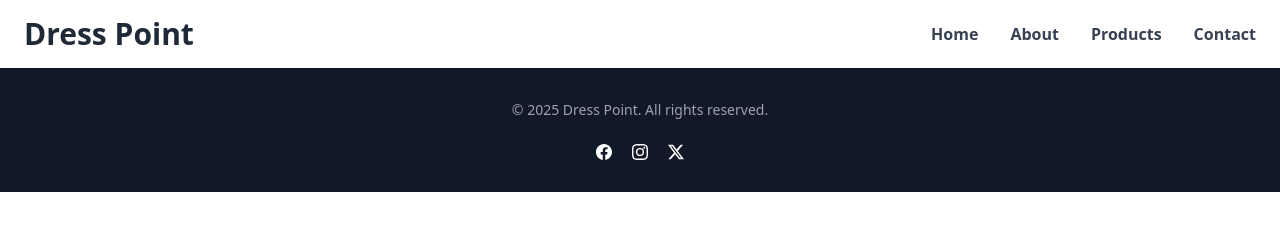
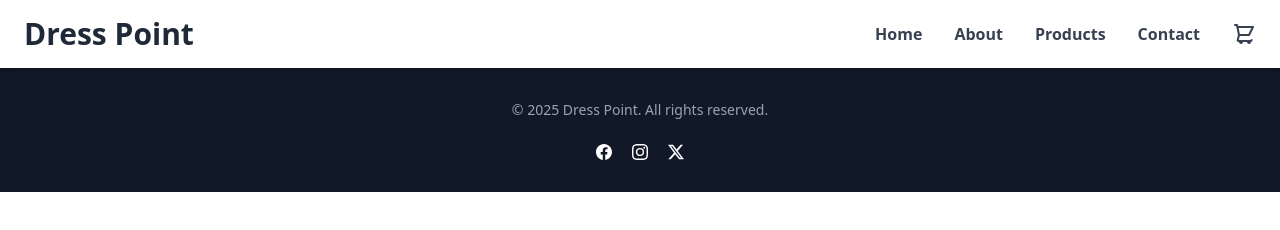
Before and after one commit to Qb-create/Pilot_Project, a plain HTML site: page index.html in a window 1280 px wide. Drawn offline with nearby package versions, Linux system fonts and the light colour scheme.

Commit message:
Cart added

```diff
--- a/index.html
+++ b/index.html
@@ -15,15 +15,22 @@
     Dress Point
   </div>
 
-    <nav class="hidden md:block">
-      <ul class="flex space-x-8 text-base">
-        <li><a href="#" class="text-gray-700 hover:text-pink-600 transition duration-300 font-semibold font-montserrat">Home</a></li>
-        <li><a href="#" class="text-gray-700 hover:text-pink-600 transition duration-300 font-semibold font-montserrat">About</a></li>
-        <li><a href="#" class="text-gray-700 hover:text-pink-600 transition duration-300 font-semibold font-montserrat">Products</a></li>
-        <li><a href="#" class="text-gray-700 hover:text-pink-600 transition duration-300 font-semibold font-montserrat">Contact</a></li>
-      </ul>
+  <div class="hidden md:flex items-center space-x-8">
+    <nav class="flex space-x-8 text-base">
+      <a href="#" class="text-gray-700 hover:text-pink-600 transition duration-300 font-semibold font-montserrat">Home</a>
+      <a href="#" class="text-gray-700 hover:text-pink-600 transition duration-300 font-semibold font-montserrat">About</a>
+      <a href="#" class="text-gray-700 hover:text-pink-600 transition duration-300 font-semibold font-montserrat">Products</a>
+      <a href="#" class="text-gray-700 hover:text-pink-600 transition duration-300 font-semibold font-montserrat">Contact</a>
     </nav>
 
+    <a href="#" class="relative text-gray-700 hover:text-pink-600 transition duration-300" aria-label="Cart">
+      <svg xmlns="http://www.w3.org/2000/svg" class="w-6 h-6" fill="none"
+           viewBox="0 0 24 24" stroke="currentColor" stroke-width="2">
+        <path stroke-linecap="round" stroke-linejoin="round"
+              d="M3 3h2l.4 2M7 13h10l4-8H5.4M7 13L5.4 5M7 13l-1.35 5.4a1 1 0 001 .6h12a1 1 0 001-1M9 21a1 1 0 100-2 1 1 0 000 2zm8 0a1 1 0 100-2 1 1 0 000 2z"/>
+      </svg>
+    </a>
+  </div>
 
   <div class="md:hidden">
     <button id="menu-toggle" class="text-gray-700 focus:outline-none">
@@ -33,16 +40,7 @@
       </svg>
     </button>
   </div>
-  </div>
 
-
-  <div id="mobile-menu" class="md:hidden hidden px-6 pb-4">
-    <ul class="space-y-2 text-base">
-      <li><a href="#" class="block text-gray-700 hover:text-pink-600 font-semibold font-montserrat">Home</a></li>
-      <li><a href="#" class="block text-gray-700 hover:text-pink-600 font-semibold font-montserrat">About</a></li>
-      <li><a href="#" class="block text-gray-700 hover:text-pink-600 font-semibold font-montserrat">Products</a></li>
-      <li><a href="#" class="block text-gray-700 hover:text-pink-600 font-semibold font-montserrat">Contact</a></li>
-    </ul>
 </div>
 </header>
 
```
Lines whose indentation alone changed are shown as unchanged.
